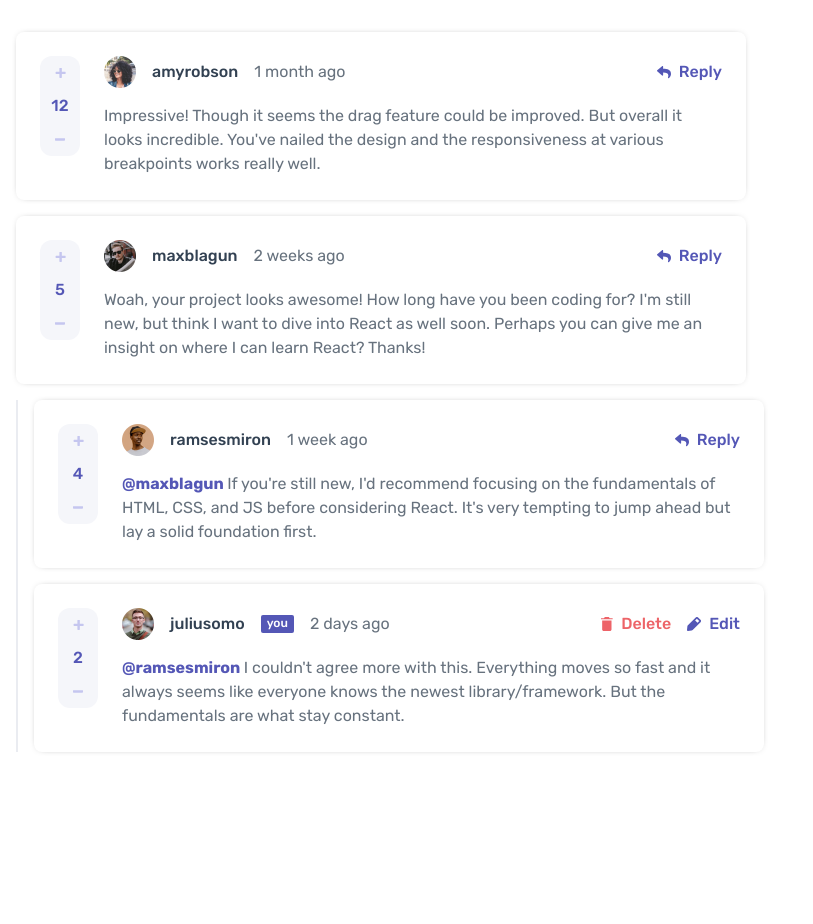
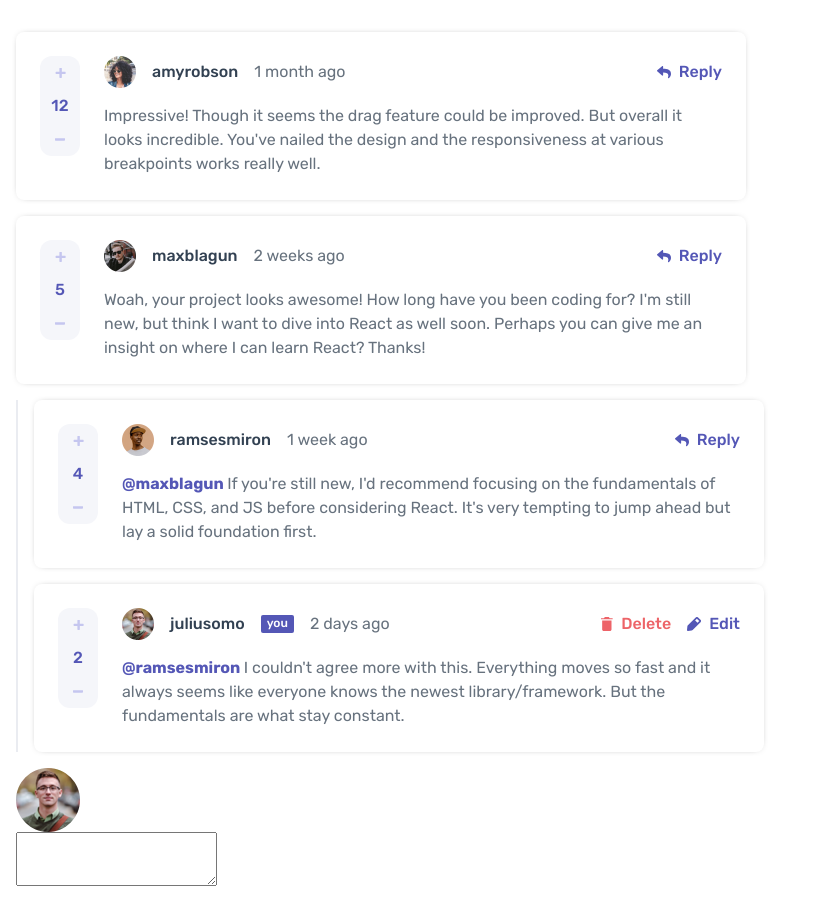
Before and after one commit to JustANipple/interactive-comments-section, a React (Vite) app: page / in a window 1280 px wide. Shown: the whole page, without its empty margins (0-813 px from the left). Before the commit the page ends 800 px from the top, so only its background shows below. Built offline with nearby package versions, Linux system fonts and the light colour scheme.

Commit message:
modified:   src/components/Comment/Comment.jsx 	modified:   src/components/Post/Post.jsx

```diff
--- a/src/components/Comment/Comment.jsx
+++ b/src/components/Comment/Comment.jsx
@@ -1,3 +1,4 @@
+/* eslint-disable react/prop-types */
 import Actions from "../Actions/Actions"
 import Avatar from "../Avatar/Avatar"
 import Vote from "../Vote/Vote"
@@ -5,6 +6,28 @@ import styles from "./Comment.module.css"
 
 // eslint-disable-next-line react/prop-types
 const Comment = ({ id, content, createdAt, score, user, replies=[] , currentUser, replyingTo=""}) => {
+
+    /* Prop types disabled for the entire Reply component */
+    function Reply({ id, reply, index }) {
+        return (
+            <div
+                key={id}
+                className={`${styles.reply} ${index === replies.length - 1 ? styles.last : ""}`}
+            >
+                <div className={styles.reply_line}></div>
+                <Comment
+                    /* json data */
+                    currentUser={currentUser}
+                    content={reply.content}
+                    createdAt={reply.createdAt}
+                    score={reply.score}
+                    user={reply.user}
+                    replies={reply.replies}
+                    replyingTo={reply.replyingTo}
+                />
+            </div>
+        )
+    }
 
     return (
         <>
@@ -27,32 +50,8 @@ const Comment = ({ id, content, createdAt, score, user, replies=[] , currentUser
                     types={currentUser === user.username ? ["delete", "edit"] : ["reply"]}
                 />
             </div>
-
-            {replies.length > 0 ?
-                replies.map((reply, index) => {
-                    return (
-                        <div
-                            key={index}
-                            className={`${styles.reply} ${index === replies.length - 1 ? styles.last : ""}`}
-                        >
-                            <div className={styles.reply_line}></div>
-                            <Comment
-                                /* json data */
-                                currentUser={currentUser}
-                                key={reply.id}
-                                content={reply.content}
-                                createdAt={reply.createdAt}
-                                score={reply.score}
-                                user={reply.user}
-                                replies={reply.replies}
-                                replyingTo={reply.replyingTo}
-                            />
-                        </div>
-                    )
-                })
-                :
-                ""
-            }
+            {/* eslint-disable-next-line react/jsx-key */}
+            {replies.length > 0 ? replies.map((reply, index) => <Reply key={reply.id} reply={reply} index={index}/>) : ""}
         </>
     )
 }
--- a/src/components/Post/Post.jsx
+++ b/src/components/Post/Post.jsx
@@ -1,8 +1,30 @@
 import styles from "./Post.module.css"
 
+// eslint-disable-next-line react/prop-types
 const Post = ({ currentUser }) => {
     return (
-        <></>
+        <form className={styles.post}>
+            <label htmlFor="comment">
+                <picture className={styles.post_avatar_picture}>
+                    <source
+                        // eslint-disable-next-line react/prop-types
+                        srcSet={currentUser.image.webp}
+                        type="image/webp"
+                    />
+                    <img
+                        // eslint-disable-next-line react/prop-types
+                        src={currentUser.image.png}
+                        alt="avatar profile image"
+                    />
+                </picture>
+            </label>
+            <textarea
+                className={styles.post_textarea}
+                name="comment"
+                id="comment"
+                required
+            ></textarea>
+        </form>
     )
 }
 
```
